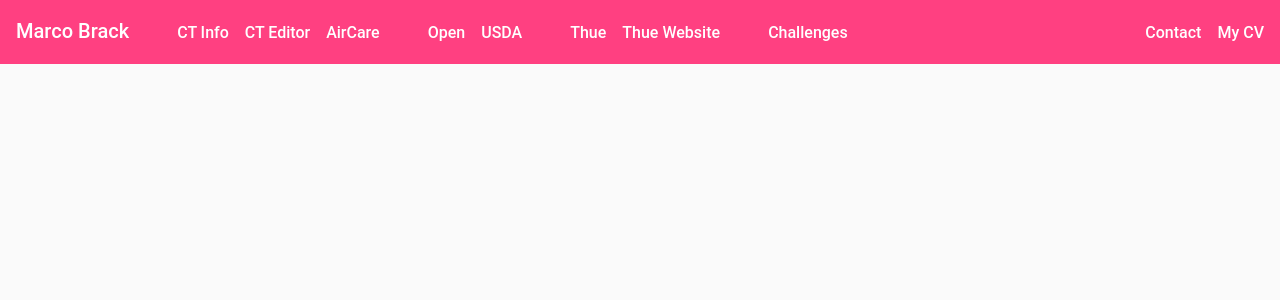
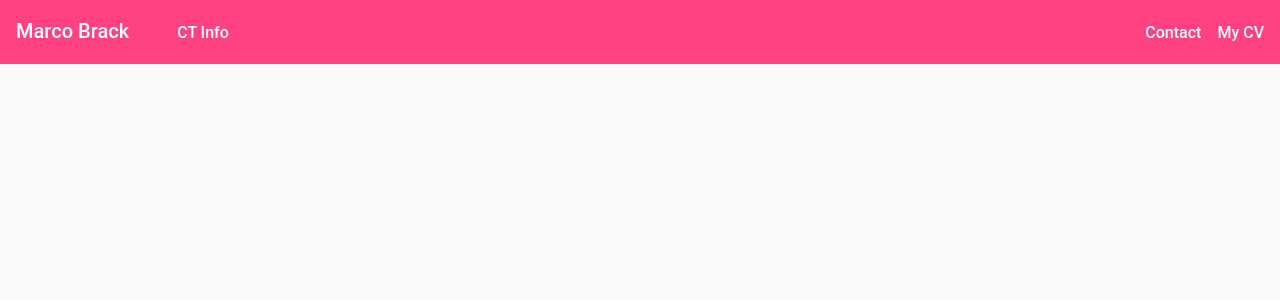
Before and after one commit to westwood846/portfolio, an Angular app: page / in a window 1280 px wide. Shown: the top 300 px of the page. Built offline with nearby package versions, Linux system fonts and the light colour scheme.

Commit message:
Hide dead links in navbar until their pages are done

```diff
--- a/src/app/navbar/navbar.component.html
+++ b/src/app/navbar/navbar.component.html
@@ -3,16 +3,16 @@
 
   <span class="divider"></span>
   <a [routerLink]="['projects/ct-info']" class="nav-link">CT Info</a>
-  <a [routerLink]="['projects/ct-editor']" class="nav-link">CT Editor</a>
-  <a [routerLink]="['projects/aircare']" class="nav-link">AirCare</a>
-  <span class="divider"></span>
-  <a [routerLink]="['projects/open']" class="nav-link">Open</a>
-  <a [routerLink]="['projects/usda']" class="nav-link">USDA</a>
-  <span class="divider"></span>
-  <a [routerLink]="['projects/thue']" class="nav-link">Thue</a>
-  <a [routerLink]="['projects/thue-website']" class="nav-link">Thue Website</a>
-  <span class="divider"></span>
-  <a [routerLink]="['projects/challenges']" class="nav-link">Challenges</a>
+  <!-- <a [routerLink]="['projects/ct-editor']" class="nav-link">CT Editor</a> -->
+  <!-- <a [routerLink]="['projects/aircare']" class="nav-link">AirCare</a> -->
+  <!-- <span class="divider"></span> -->
+  <!-- <a [routerLink]="['projects/open']" class="nav-link">Open</a> -->
+  <!-- <a [routerLink]="['projects/usda']" class="nav-link">USDA</a> -->
+  <!-- <span class="divider"></span> -->
+  <!-- <a [routerLink]="['projects/thue']" class="nav-link">Thue</a> -->
+  <!-- <a [routerLink]="['projects/thue-website']" class="nav-link">Thue Website</a> -->
+  <!-- <span class="divider"></span> -->
+  <!-- <a [routerLink]="['projects/challenges']" class="nav-link">Challenges</a> -->
 
   <div class="right">
     <a [routerLink]="['contact']" class="cv nav-link">Contact</a>
```
